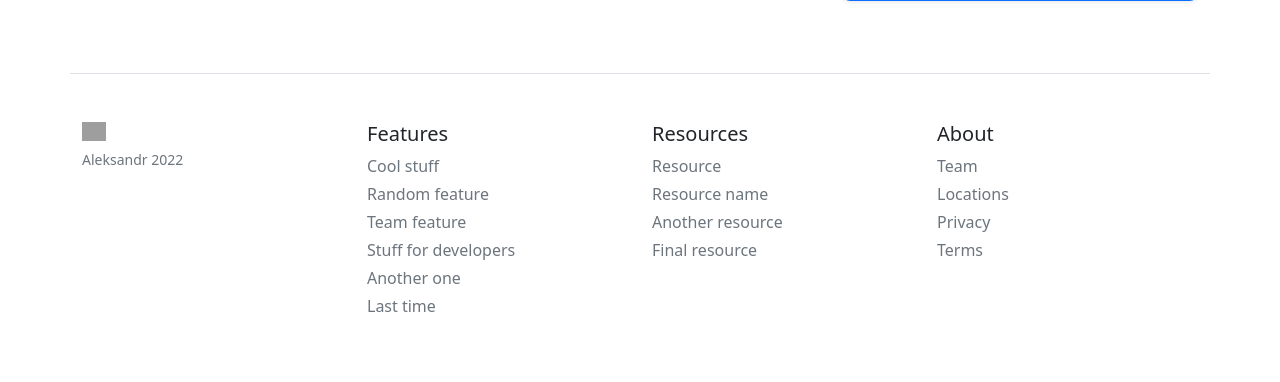
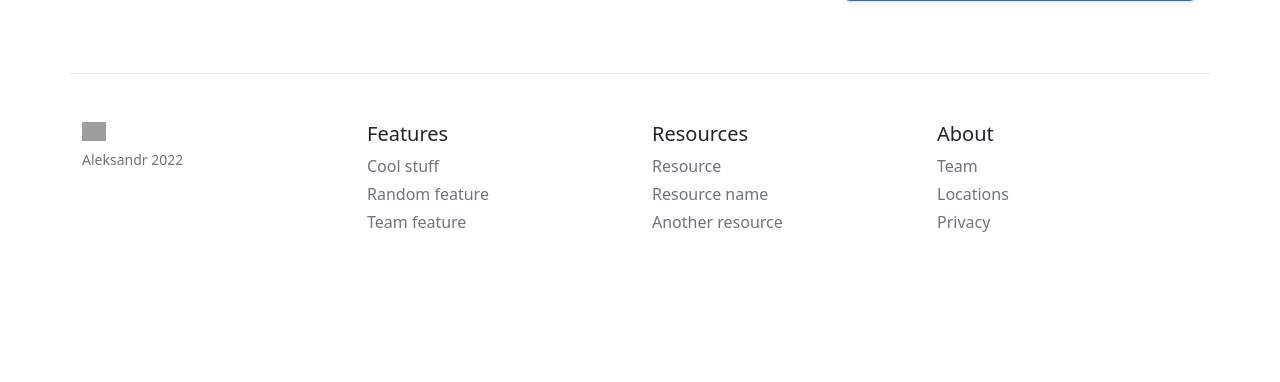
Before and after one commit to Zemlianik/shoponline, a Flask app: page /about in a window 1280 px wide. Shown: the part 3238-3620 px from the top of the page. After the commit the page ends 3470 px from the top, so only its background shows below. Run offline with Flask 2, Linux system fonts and the light colour scheme; data comes from the database, SQL or seed files in the repository; both versions use the stored data as it was after the commit; grey boxes are pictures that could not be loaded.

Commit message:
Низ шаблона

```diff
--- a/templates/base.html
+++ b/templates/base.html
@@ -39,9 +39,7 @@
           <li class="mb-1"><a class="link-secondary text-decoration-none" href="#">Cool stuff</a></li>
           <li class="mb-1"><a class="link-secondary text-decoration-none" href="#">Random feature</a></li>
           <li class="mb-1"><a class="link-secondary text-decoration-none" href="#">Team feature</a></li>
-          <li class="mb-1"><a class="link-secondary text-decoration-none" href="#">Stuff for developers</a></li>
-          <li class="mb-1"><a class="link-secondary text-decoration-none" href="#">Another one</a></li>
-          <li class="mb-1"><a class="link-secondary text-decoration-none" href="#">Last time</a></li>
+
         </ul>
       </div>
       <div class="col-6 col-md">
@@ -50,7 +48,7 @@
           <li class="mb-1"><a class="link-secondary text-decoration-none" href="#">Resource</a></li>
           <li class="mb-1"><a class="link-secondary text-decoration-none" href="#">Resource name</a></li>
           <li class="mb-1"><a class="link-secondary text-decoration-none" href="#">Another resource</a></li>
-          <li class="mb-1"><a class="link-secondary text-decoration-none" href="#">Final resource</a></li>
+
         </ul>
       </div>
       <div class="col-6 col-md">
@@ -59,7 +57,7 @@
           <li class="mb-1"><a class="link-secondary text-decoration-none" href="#">Team</a></li>
           <li class="mb-1"><a class="link-secondary text-decoration-none" href="#">Locations</a></li>
           <li class="mb-1"><a class="link-secondary text-decoration-none" href="#">Privacy</a></li>
-          <li class="mb-1"><a class="link-secondary text-decoration-none" href="#">Terms</a></li>
+
         </ul>
       </div>
     </div>
```
Also changed, not shown: shop.db.
